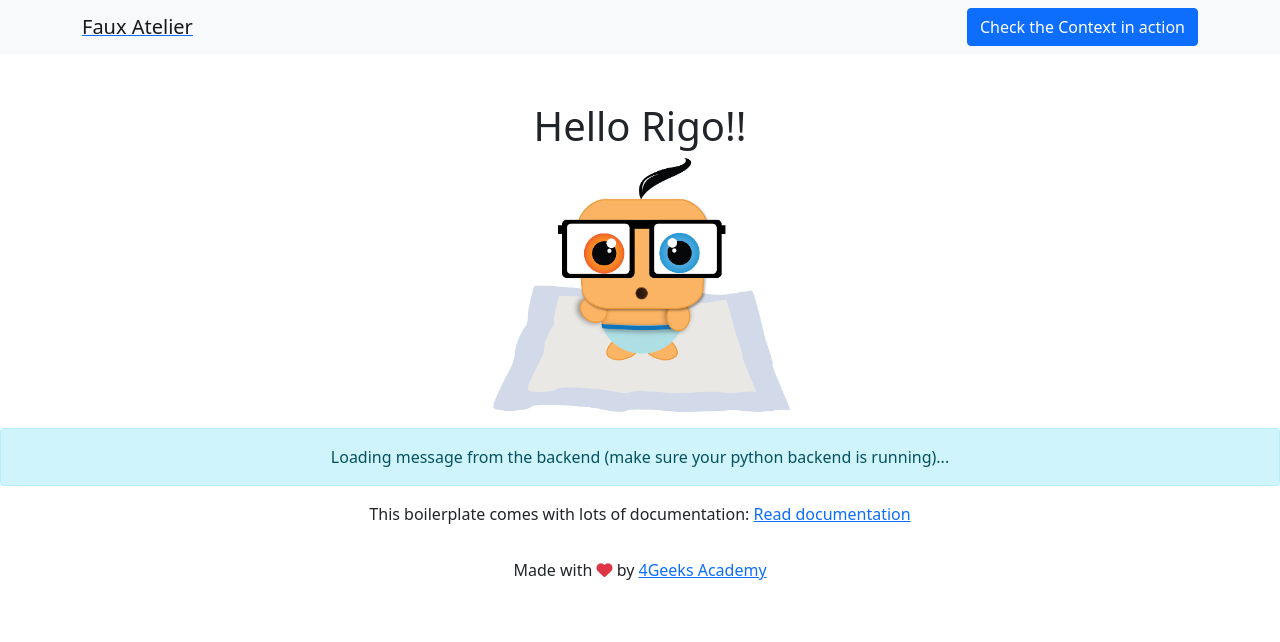
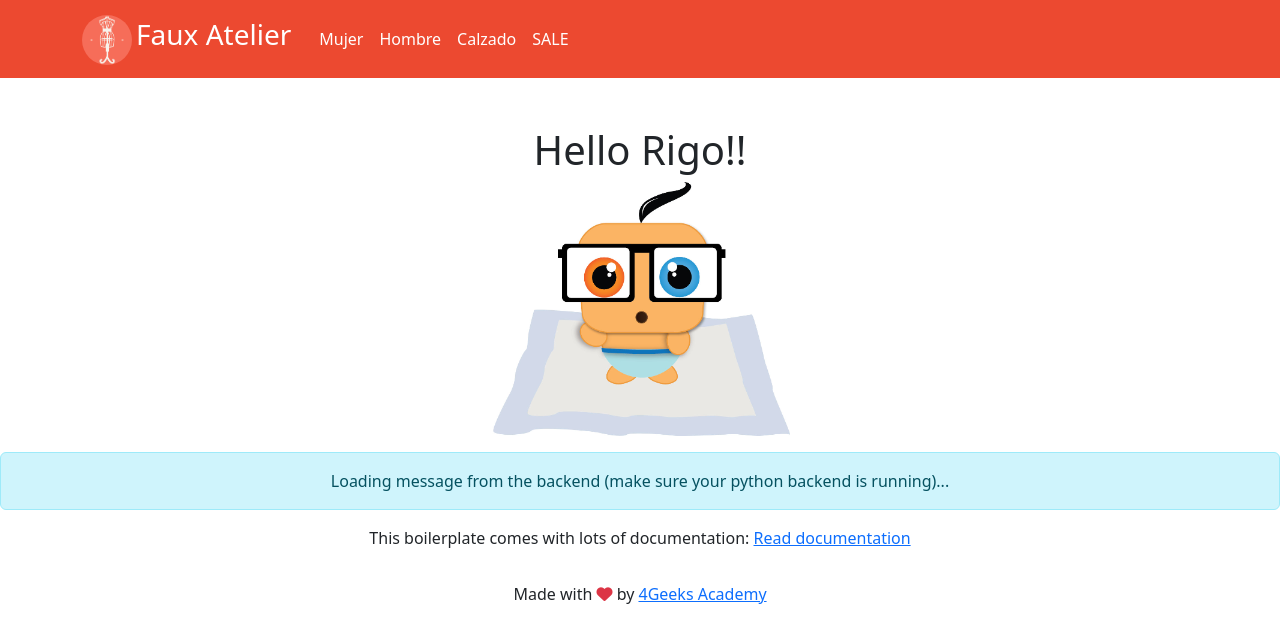
Before and after one commit to BIOCISHERE/full-stack-practice, a React app: page / in a window 1280 px wide. Built offline with nearby package versions, Linux system fonts and the light colour scheme; no server answers.

Commit message:
navbar 1.0

```diff
--- a/package.json
+++ b/package.json
@@ -76,6 +76,7 @@
 		"prop-types": "^15.6.1",
 		"react": "^16.8.4",
 		"react-dom": "^16.8.4",
+		"react-icons": "^5.0.1",
 		"react-polyfills": "0.0.1",
 		"react-router-dom": "^6.3.0"
 	}
--- a/src/front/js/component/navbar.js
+++ b/src/front/js/component/navbar.js
@@ -1,19 +1,35 @@
 import React from "react";
 import { Link } from "react-router-dom";
+import fauxAtelierUrl from "../../img/faux_atelier_logo.png";
 
 export const Navbar = () => {
   return (
-    <nav className="navbar navbar-light bg-light">
+    <nav className="navbar navbar-expand-lg fauxColor">
       <div className="container">
-        <Link to="/">
-          <span className="navbar-brand mb-0 h1">Faux Atelier</span>
+        <Link className="navbar-brand" to="/">
+          <img
+            className="rounded-circle"
+            src={fauxAtelierUrl}
+            alt="logo"
+            style={{ width: 50, height: 50 }}
+          ></img>
+          <span className="fs-3 fauxText m-1 ">Faux Atelier</span>
         </Link>
-        <div className="ml-auto">
-          <Link to="/demo">
-            <button className="btn btn-primary">
-              Check the Context in action
-            </button>
-          </Link>
+        <div className="collapse navbar-collapse" id="navbarNavAltMarkup">
+          <div className="navbar-nav">
+            <Link className="nav-link fauxText" to="/">
+              Mujer
+            </Link>
+            <Link className="nav-link fauxText" to="/">
+              Hombre
+            </Link>
+            <Link className="nav-link fauxText" to="/">
+              Calzado
+            </Link>
+            <Link className="nav-link fauxText" to="/">
+              SALE
+            </Link>
+          </div>
         </div>
       </div>
     </nav>
--- a/src/front/styles/index.css
+++ b/src/front/styles/index.css
@@ -1,3 +1,10 @@
 /*
     General Styles used on every website (Don't Repeat Yourself)
 */
+.fauxColor {
+  background-color: rgb(236, 73, 48);
+}
+.fauxText {
+  color: white;
+  text-decoration: none;
+}
--- a/template.html
+++ b/template.html
@@ -1,19 +1,34 @@
 <!DOCTYPE html>
 <html class="h-100">
   <head>
-        <meta name="viewport" content="width=device-width, initial-scale=1.0">
-        <meta charset="UTF-8">
+    <meta name="viewport" content="width=device-width, initial-scale=1.0" />
+    <meta charset="UTF-8" />
     <title>Hello Rigo with Vanilla.js</title>
-        <link href="https://cdn.jsdelivr.net/npm/bootstrap@5.1.3/dist/css/bootstrap.min.css" rel="stylesheet" integrity="sha384-1BmE4kWBq78iYhFldvKuhfTAU6auU8tT94WrHftjDbrCEXSU1oBoqyl2QvZ6jIW3" crossorigin="anonymous">
+    <link
+      href="https://cdn.jsdelivr.net/npm/bootstrap@5.3.3/dist/css/bootstrap.min.css"
+      rel="stylesheet"
+      integrity="sha384-QWTKZyjpPEjISv5WaRU9OFeRpok6YctnYmDr5pNlyT2bRjXh0JMhjY6hW+ALEwIH"
+      crossorigin="anonymous"
+    />
+
     <!-- FontAwesome v6.1.2 -->
-        <link rel="stylesheet" href="https://cdnjs.cloudflare.com/ajax/libs/font-awesome/6.1.2/css/all.min.css">
-
+    <link
+      rel="stylesheet"
+      href="https://cdnjs.cloudflare.com/ajax/libs/font-awesome/6.1.2/css/all.min.css"
+    />
   </head>
   <body class="h-100">
     <div id="app" class="h-100"></div>
 
-        <script src="https://cdn.jsdelivr.net/npm/@popperjs/core@2.10.2/dist/umd/popper.min.js" integrity="sha384-7+zCNj/IqJ95wo16oMtfsKbZ9ccEh31eOz1HGyDuCQ6wgnyJNSYdrPa03rtR1zdB" crossorigin="anonymous"></script>
-        <script src="https://cdn.jsdelivr.net/npm/bootstrap@5.1.3/dist/js/bootstrap.min.js" integrity="sha384-QJHtvGhmr9XOIpI6YVutG+2QOK9T+ZnN4kzFN1RtK3zEFEIsxhlmWl5/YESvpZ13" crossorigin="anonymous"></script>
-
+    <script
+      src="https://cdn.jsdelivr.net/npm/@popperjs/core@2.10.2/dist/umd/popper.min.js"
+      integrity="sha384-7+zCNj/IqJ95wo16oMtfsKbZ9ccEh31eOz1HGyDuCQ6wgnyJNSYdrPa03rtR1zdB"
+      crossorigin="anonymous"
+    ></script>
+    <script
+      src="https://cdn.jsdelivr.net/npm/bootstrap@5.3.3/dist/js/bootstrap.bundle.min.js"
+      integrity="sha384-YvpcrYf0tY3lHB60NNkmXc5s9fDVZLESaAA55NDzOxhy9GkcIdslK1eN7N6jIeHz"
+      crossorigin="anonymous"
+    ></script>
   </body>
 </html>
```
Also changed, not shown: src/front/img/faux_atelier_logo.png (added), 1 other file. Lines whose indentation alone changed are shown as unchanged.
